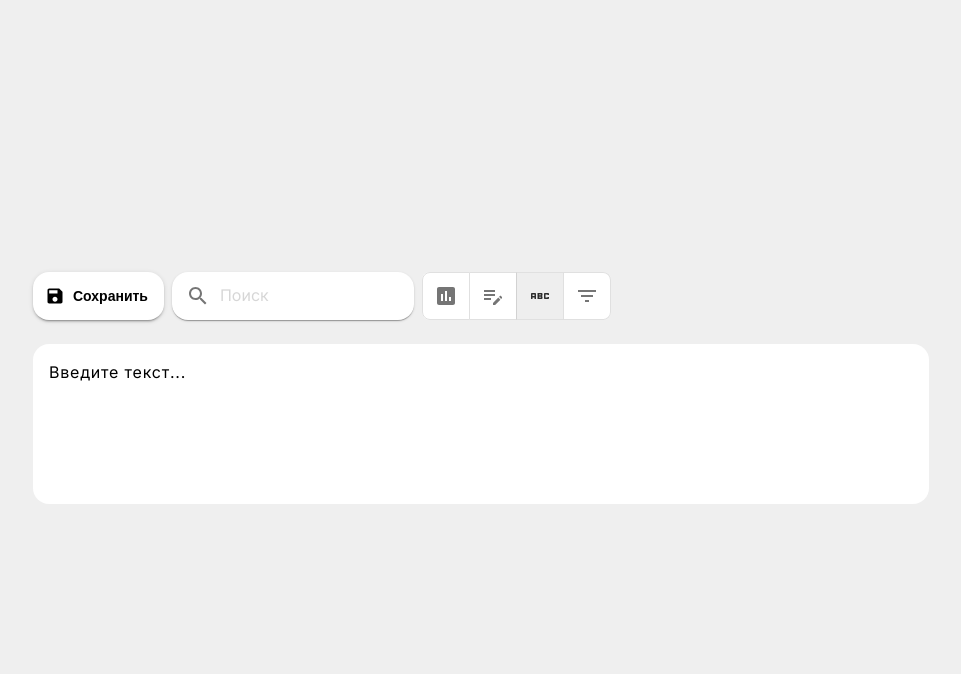
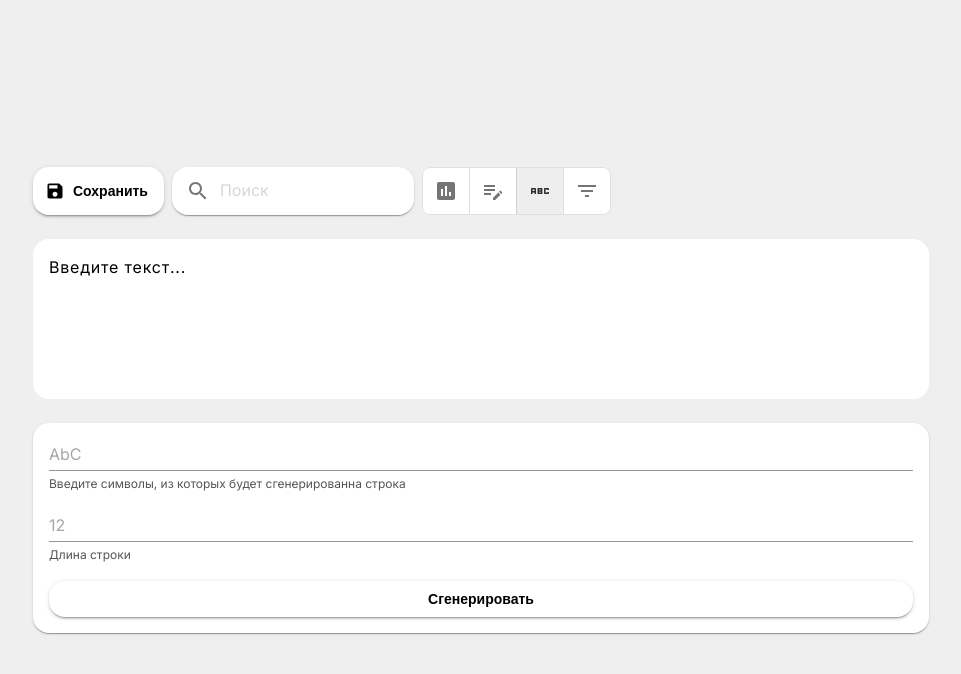
Before and after one commit to SergeyBogomolovv/string-converter, a React app: page / in a window 1280 px wide. Both pictures are taken after a click on the button 698 px from the left and 308 px from the top of the page. Shown: the top 674 px of the page, without its empty margins (159-1120 px from the left). Built offline with nearby package versions, Linux system fonts and the light colour scheme; a web font is replaced by a local one.

Commit message:
feat: add generator mode

```diff
--- /dev/null
+++ b/src/features/generator/index.tsx
@@ -0,0 +1,5 @@
+import { lazy } from "react";
+
+export const Generator = lazy(
+  () => import(/* webpackPrefetch: true */ "./ui/generator")
+);
--- /dev/null
+++ b/src/features/generator/model/schema.ts
@@ -0,0 +1,8 @@
+import { z } from "zod";
+
+export const GeneratorSchema = z.object({
+  chars: z.string().min(1, { message: "Минимальная длина - 1 символ" }),
+  count: z.coerce.number().max(300, { message: "Максимум 300" }),
+});
+
+export type GeneratorType = z.infer<typeof GeneratorSchema>;
--- /dev/null
+++ b/src/features/generator/ui/generator.tsx
@@ -0,0 +1,74 @@
+import { Button, Chip, Paper, TextField, Tooltip } from "@mui/material";
+import { useForm } from "react-hook-form";
+import { GeneratorSchema, GeneratorType } from "../model/schema";
+import { zodResolver } from "@hookform/resolvers/zod";
+import { useState } from "react";
+import { generator } from "@/shared/utils/generator";
+
+const Generator = () => {
+  const { handleSubmit, register, formState } = useForm<GeneratorType>({
+    resolver: zodResolver(GeneratorSchema),
+  });
+
+  const [copied, setCopied] = useState(false);
+
+  const [generated, setGenerated] = useState("");
+  const onSubmit = handleSubmit((data) => {
+    setGenerated(generator(data.chars, data.count));
+  });
+
+  return (
+    <Paper
+      onSubmit={onSubmit}
+      sx={{ p: 2, display: "flex", flexDirection: "column", gap: "1rem" }}
+      component="form"
+    >
+      <TextField
+        {...register("chars")}
+        error={!!formState.errors.chars}
+        placeholder="AbC"
+        inputProps={{ "data-testid": "charsField" }}
+        variant="standard"
+        helperText={
+          formState.errors.chars
+            ? formState.errors.chars.message
+            : "Введите символы, из которых будет сгенерированна строка"
+        }
+      />
+      <TextField
+        {...register("count")}
+        error={!!formState.errors.count}
+        placeholder="12"
+        variant="standard"
+        type="number"
+        inputProps={{ "data-testid": "countField" }}
+        helperText={
+          formState.errors.count
+            ? formState.errors.count.message
+            : "Длина строки"
+        }
+      />
+
+      <Button data-testid="generateBtn" type="submit" variant="contained">
+        Сгенерировать
+      </Button>
+      {generated && (
+        <Tooltip title={copied ? "Скопировано" : "Копировать"}>
+          <Chip
+            data-testid="generatorResult"
+            onClick={async () => {
+              await navigator.clipboard.writeText(generated);
+              setCopied(true);
+              setTimeout(() => {
+                setCopied(false);
+              }, 2000);
+            }}
+            label={generated}
+          />
+        </Tooltip>
+      )}
+    </Paper>
+  );
+};
+
+export default Generator;
--- a/src/features/replace/ui/replace.tsx
+++ b/src/features/replace/ui/replace.tsx
@@ -30,7 +30,7 @@ const Replace = () => {
         register={register}
         name="wordsToReplace"
         label="Слова"
-        helperText="Введите слова, разделяя их запятой и пробелом"
+        helperText="Введите слова, разделяя их запятой и пробелом."
         placeholder="Пример: дом, дерево, дорога"
       />
       <Input
@@ -38,7 +38,7 @@ const Replace = () => {
         name="replace"
         label="Заменить на"
         placeholder="Введите слово"
-        helperText="Оставьте пустым чтобы удалить слова"
+        helperText="Оставьте пустым, чтобы удалить слова."
       />
 
       <Button type="submit" data-testid="replaceBtn" variant="contained">
--- a/src/widgets/mode/ui/mode.tsx
+++ b/src/widgets/mode/ui/mode.tsx
@@ -1,15 +1,17 @@
 import { selectMode, Mode as ModeEnum } from "@/entities/editor";
+import { Generator } from "@/features/generator";
 import { Replace } from "@/features/replace";
 import { Stats } from "@/features/stats";
 import { useAppSelector } from "@/shared/store/hooks";
+import { Skeleton } from "@mui/material";
 import { Suspense } from "react";
 
 export const Mode = () => {
   const mode = useAppSelector(selectMode);
 
   return (
-    <Suspense fallback={<div>loading...</div>}>
-      {mode === ModeEnum.generate && <div></div>}
+    <Suspense fallback={<Skeleton variant="rounded" height={118} />}>
+      {mode === ModeEnum.generate && <Generator />}
       {mode === ModeEnum.replace && <Replace />}
       {mode === ModeEnum.sort && <div></div>}
       {mode === ModeEnum.stats && <Stats />}
```
Also changed, not shown: 1 other file (tests, documents, lock files or other folders).
